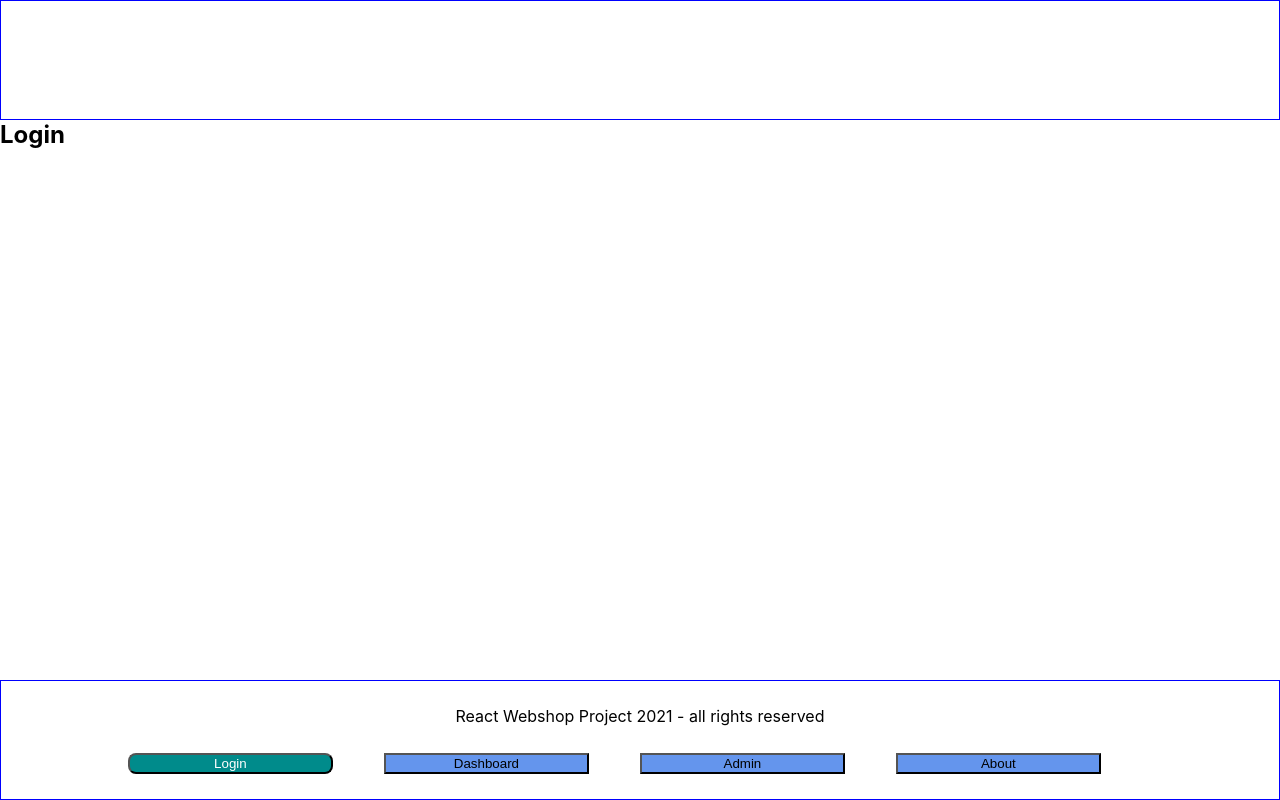
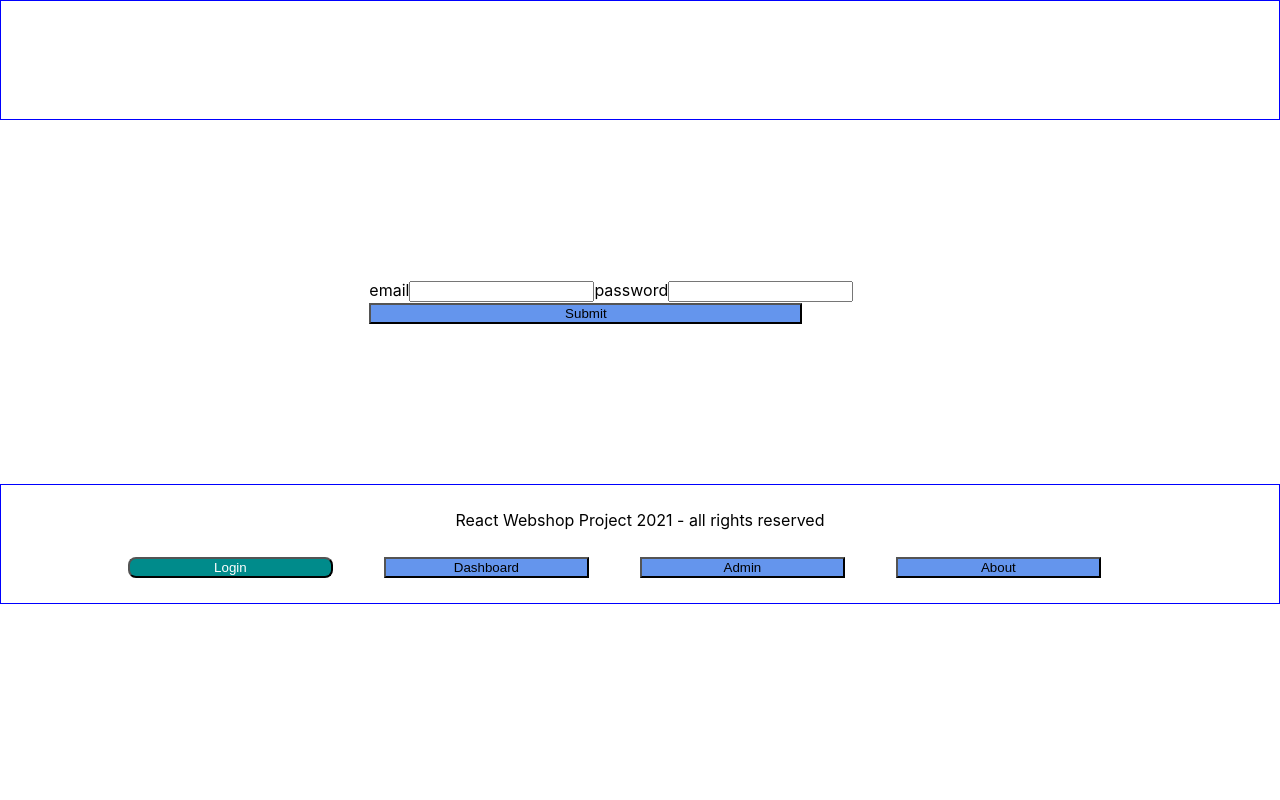
Before and after one commit to Azzazello1979/wsp-react, a React (Create React App) app: page /login in a window 1280 px wide. Built offline with nearby package versions, Linux system fonts and the light colour scheme; the HTML template or start-up script is replaced by a standard one.

Commit message:
loginRegisterForm

```diff
--- a/src/App.module.css
+++ b/src/App.module.css
@@ -8,8 +8,6 @@
     height: 15vh;
 }
 .app-main {
-
-    min-height: 70vh;
 }
 .app-footer {
     height: 15vh;
--- a/src/pageComponents/Login/index.js
+++ b/src/pageComponents/Login/index.js
@@ -1,7 +1,10 @@
+import classes from './index.module.css';
+import LoginRegisterForm from './../../reusableComponents/LoginRegisterForm';
+
 const Login = () => {
     return (
-        <div>
-            <h2>Login</h2>
+        <div className={classes['login-wrapper']}>
+            <LoginRegisterForm></LoginRegisterForm>
         </div>
     );
 };
--- a/src/pageComponents/Login/index.module.css
+++ b/src/pageComponents/Login/index.module.css
@@ -0,0 +1,12 @@
+.login-wrapper {
+    padding-top: 20vh;
+    padding-bottom: 20vh;
+    display: flex;
+    justify-content: center;
+    align-items: center;
+}
+.some {
+    width: 200px;
+    height: 200px;
+    border: 1px solid red;
+}
--- /dev/null
+++ b/src/reusableComponents/LoginRegisterForm/index.js
@@ -0,0 +1,40 @@
+import classes from './index.module.css';
+import { useState } from 'react';
+
+const LoginRegisterForm = () => {
+
+    const [email, setEmail] = useState('');
+    const [password, setPassword] = useState('');
+
+    const emailChangeHandler = e => {
+        setEmail(e.target.value);
+    };
+
+    const passwordChangeHandler = e => {
+        setPassword(e.target.value);
+    };
+
+    const submitHandler = e => {
+        e.preventDefault();
+        console.log(`email - ${email}, password - ${password}`);
+
+        setEmail('');
+        setPassword('');
+    };
+
+    return (
+        <div className={classes['login-register-form-wrapper']}>
+            <form onSubmit={submitHandler}>
+                <label htmlFor="email">email</label>
+                <input type="email" id="email" value={email} onChange={emailChangeHandler} />
+
+                <label htmlFor="password">password</label>
+                <input type="password" id="password" value={password} onChange={passwordChangeHandler} />
+
+                <button type="submit">Submit</button>
+            </form>
+        </div>
+    );
+};
+
+export default LoginRegisterForm;
```
Also changed, not shown: src/reusableComponents/LoginRegisterForm/index.module.css (added).
